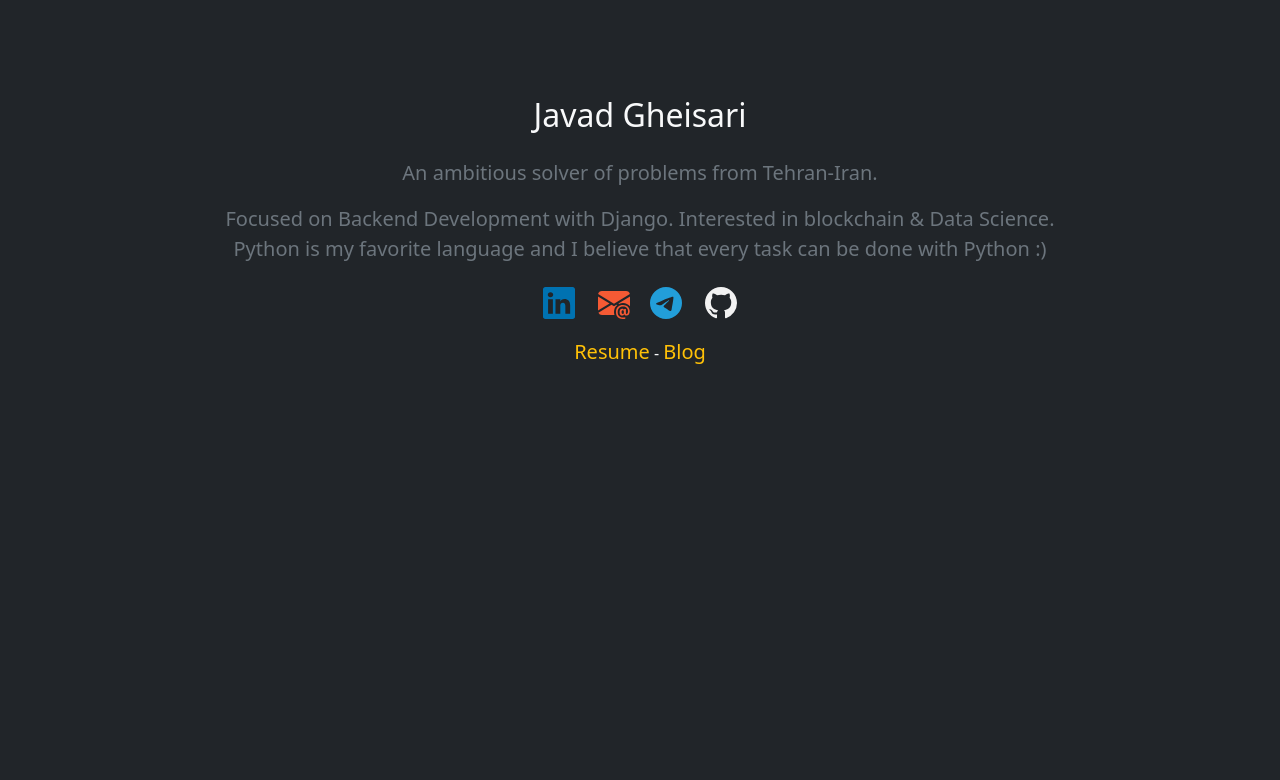
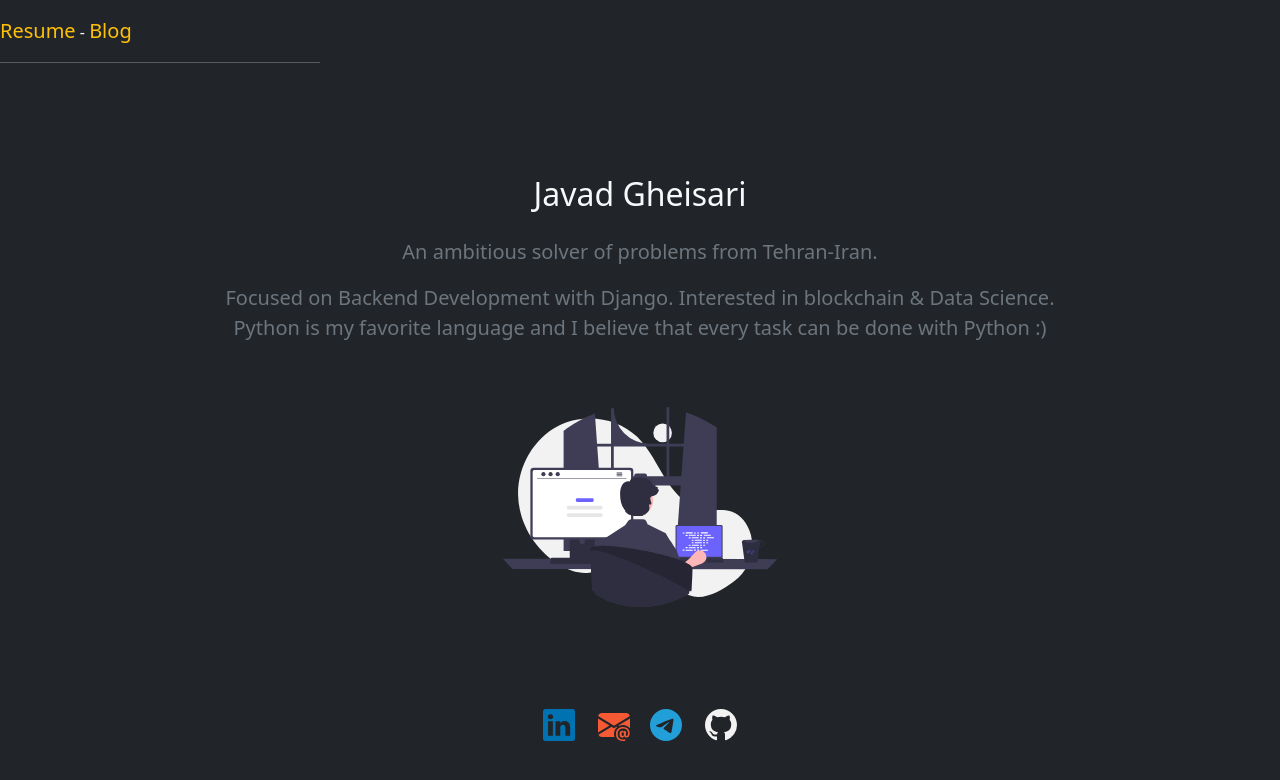
Before and after one commit to javadgheisari/django-profile, a Django app: page / in a window 1280 px wide. Shown: the top 780 px of the page. Run offline with Django 4.2, Linux system fonts and the light colour scheme.

Commit message:
updated design

```diff
--- a/base/me/templates/me.html
+++ b/base/me/templates/me.html
@@ -1,15 +1,23 @@
 {% extends 'base.html' %}
-{% comment %} {% load static %} {% endcomment %}
+{% load static %}
 
 {% comment %} {% block link %}
     <link rel="stylesheet" href="{% static 'styles.css' %}">
 {% endblock %} {% endcomment %}
 
 {% block content %}
+
+    <nav class="mt-3 pl-5 text-light">
+        <a class="text-warning text-decoration-none lead" href="https://drive.google.com/file/d/15meYgG0jVBBUm5YbNJUL8VEkT7UOJF6v/view?usp=sharing" target="_blank">Resume</a> -
+        <a class="text-warning text-decoration-none lead" href="{% url 'blog' %}">Blog</a>
+    <hr class="w-25">
+    </nav>
+
     <div class="py-5 text-center">
         {% comment %} <div class="profile-picture big-profile-picture clear mt-2">
             <img width="150px" alt="Anne Hathaway picture" src="http://upload.wikimedia.org/wikipedia/commons/e/e1/Anne_Hathaway_Face.jpg" >
         </div> {% endcomment %}
+
         <h2 class="mt-5 pb-3 text-light">Javad Gheisari</h2>
         <div>
             <p class='px-5 text-muted lead'>An ambitious solver of problems from Tehran-Iran.</p>
@@ -17,6 +25,15 @@
             <br>
             Python is my favorite language and I believe that every task can be done with Python :)
             </p>
+
+            <img class="p-5 img-fluid" src="{% static 'pics/undraw_programming_re_kg9v.svg' %}" alt="Responsive image" width="370" height="250">
+        </div>
+    </div>
+{% endblock %}
+
+
+{% block footer %}
+    <div class="text-center">
         <nav class="text-light">
             <a class="text-decoration-none mx-2" style="font-size: 1.7rem; color: #0072b1" href="https://www.linkedin.com/in/javadgheisari" target="_blank">
                 <svg xmlns="http://www.w3.org/2000/svg" width="32" height="32" fill="currentColor" class="bi bi-linkedin" viewBox="0 0 16 16">
@@ -40,11 +57,5 @@
                 </svg>
             </a><br>
         </nav>
-            <nav class="mt-3 text-light">
-                <a class="text-warning text-decoration-none lead" href="https://drive.google.com/file/d/15meYgG0jVBBUm5YbNJUL8VEkT7UOJF6v/view?usp=sharing" target="_blank">Resume</a> -
-                <a class="text-warning text-decoration-none lead" href="{% url 'blog' %}">Blog</a>
-            </nav>
     </div>
-    </div>
-
 {% endblock %}
--- a/base/templates/base.html
+++ b/base/templates/base.html
@@ -16,6 +16,9 @@
         {% comment %} {% include 'inc/messages.html' %} {% endcomment %}
         {% block content %} {% endblock %}
     </div>
+    <footer>
+        {% block footer %} {% endblock %}
+    </footer>
 
 
     <script src="https://cdn.jsdelivr.net/npm/bootstrap@5.1.3/dist/js/bootstrap.bundle.min.js" integrity="sha384-ka7Sk0Gln4gmtz2MlQnikT1wXgYsOg+OMhuP+IlRH9sENBO0LRn5q+8nbTov4+1p" crossorigin="anonymous"></script>
```
Also changed, not shown: base/me/templates/blog.html (+4 -3 lines), base/me/static/pics/undraw_programming_re_kg9v.svg (added). Lines whose indentation alone changed are shown as unchanged.
